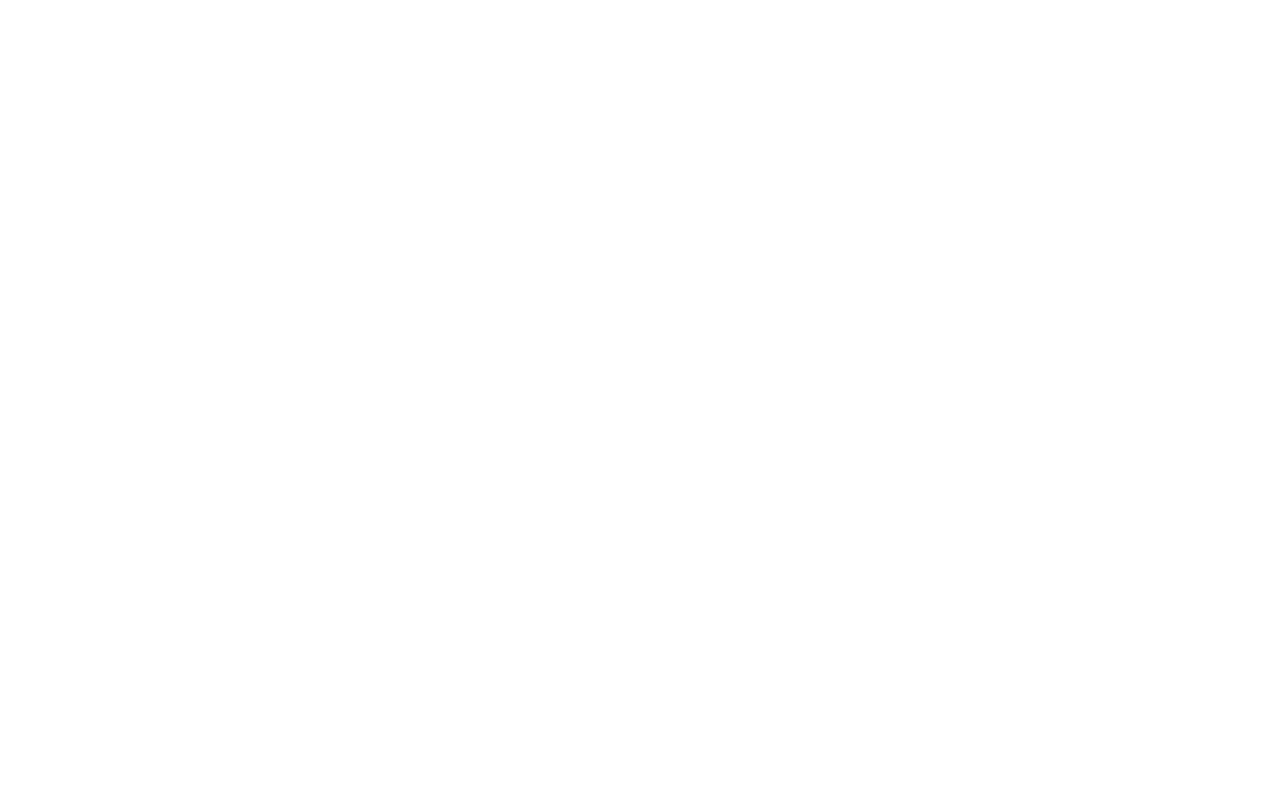
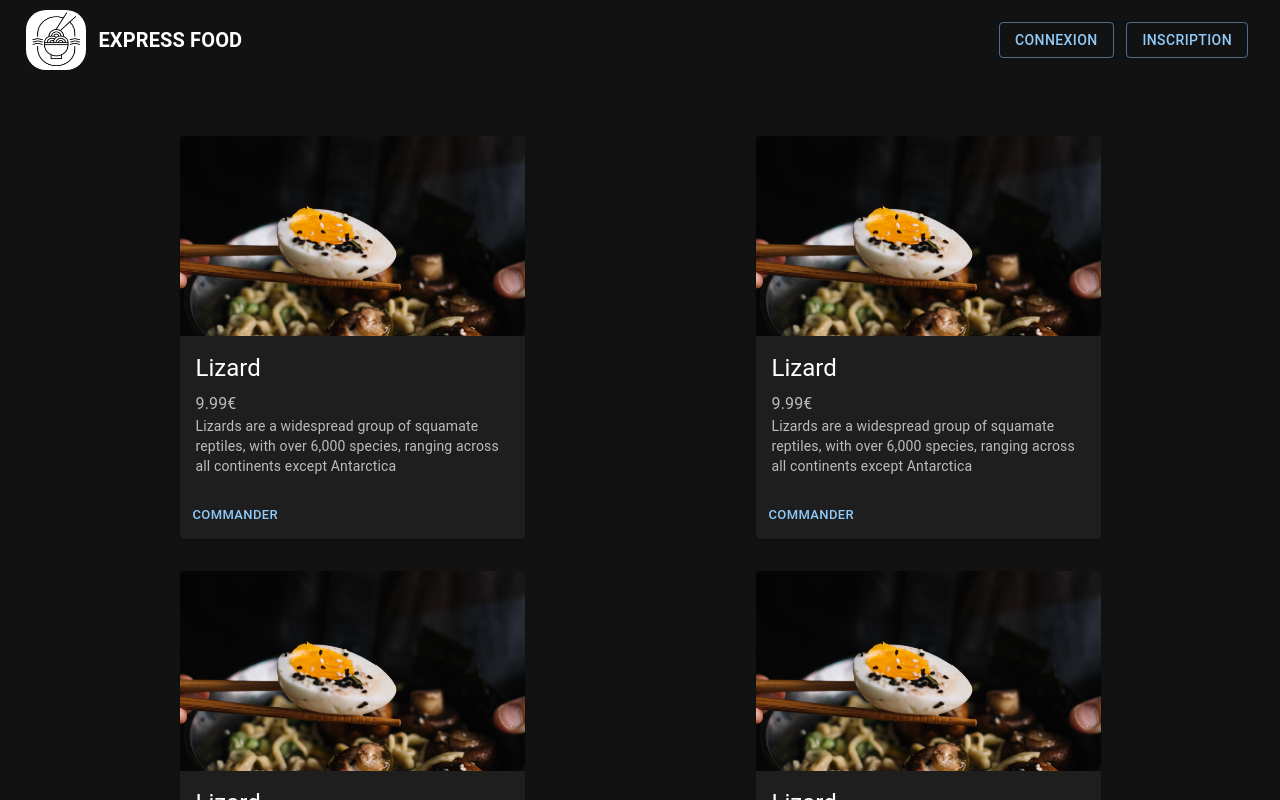
Before and after one commit to YukiLand/ExpressFood, a React (Vite) app in the folder expressfoodfront/: page /product in a window 1280 px wide. Before the commit this address had no page. Shown: the top 800 px of the page. Built offline with nearby package versions, Linux system fonts and the light colour scheme.

Commit message:
Product-Detail-Front

```diff
--- a/expressfoodfront/src/App.jsx
+++ b/expressfoodfront/src/App.jsx
@@ -11,6 +11,8 @@
 import './App.css'
 import Layout from './components/Layout/Layout'
 import Home from './components/Home/Home'
+import Product from './components/Product/Product'
+import Detail from './components/Detail/Detail';
 
 
 function App() {
@@ -22,7 +24,8 @@
         <Routes>
           <Route path="/" element={<Layout />} >
             <Route index element={<Home />} />
-            {/* <Route path="about" element={<About />} /> */}
+            <Route path="/product" element={<Product />} />
+            <Route path="/detail" element={<Detail />} />
           </Route>
         </Routes>
       </BrowserRouter>
--- /dev/null
+++ b/expressfoodfront/src/components/Detail/Detail.css
@@ -0,0 +1,14 @@
+.detail{
+    padding-top: 15vh;
+    width: 90%;
+    margin: 0 auto;
+}
+.detail-img{
+    width: 90%;
+    height: 50vh;
+    object-fit: cover;
+}
+
+.detail-quantite {
+    width: 90%;
+}
--- /dev/null
+++ b/expressfoodfront/src/components/Detail/Detail.jsx
@@ -0,0 +1,34 @@
+import { Box, Button, Grid, TextField } from "@mui/material";
+
+import './Detail.css'
+
+function Detail() {
+    return (
+        <div className="detail">
+            <Box>
+                <Grid container columns={{ xs: 1, sm: 8, md: 12 }}>
+                    <Grid xs={1} sm={4} md={6} >
+                        <img className="detail-img" src="/src/assets/desc2.jpg" alt="" />
+                    </Grid>
+                    <Grid xs={1} sm={4} md={6}>
+                        <Grid xs={12}>
+                            <h1>Boeuf Loc Lac</h1>
+                            <h2>12€</h2>
+                            <p>Boeuf sauté au poivre noir et sauce soja, servi avec du riz blanc et une salade de tomates</p>
+                            <Grid alignItems='center' columns={{ xs: 3, sm: 4, md: 8 }} spacing={2} container>
+                                <Grid item>
+                                    <Button variant="outlined">Ajouter au panier</Button>
+                                </Grid>
+                                <Grid item xs={1} sm={2} md={2}>
+                                    <TextField  className="detail-quantite" size="small" InputProps={{ inputProps: { min: 1, max: 9 } }} label="Quantité" type="number" />
+                                </Grid>
+                            </Grid>
+                        </Grid>
+                    </Grid>
+                </Grid>
+            </Box>
+        </div>
+    )
+}
+
+export default Detail;
--- a/expressfoodfront/src/components/Home/Home.jsx
+++ b/expressfoodfront/src/components/Home/Home.jsx
@@ -2,7 +2,6 @@
 import banner from "../../assets/banner.jpg";
 
 import Divider from '@mui/material/Divider';
-import Chip from '@mui/material/Chip';
 
 
 function Home() {
--- /dev/null
+++ b/expressfoodfront/src/components/Product/Product.css
@@ -0,0 +1,11 @@
+.product{
+    padding-top: 15vh;
+    width: 90%;
+    margin: 0 auto;
+}
+
+.grid-card{
+    margin: 2vh 0;
+    justify-content: center;
+    display: flex;
+}
--- /dev/null
+++ b/expressfoodfront/src/components/Product/Product.jsx
@@ -0,0 +1,47 @@
+import Grid from '@mui/material/Grid';
+import Box from '@mui/material/Box';
+import Card from '@mui/material/Card';
+import CardContent from '@mui/material/CardContent';
+import CardMedia from '@mui/material/CardMedia';
+import Typography from '@mui/material/Typography';
+import CardActions from '@mui/material/CardActions';
+import { Link } from "react-router-dom";
+import { Button } from '@mui/material';
+
+import "./Product.css";
+
+function Product() {
+
+    return (
+        <div className="product">
+            <Box sx={{ flexGrow: 1 }}>
+                <Grid container columns={{ xs: 1, sm: 8, md: 12 }}>
+                    {Array.from(Array(4)).map((_, index) => (
+                        <Grid spacing={2} className='grid-card' xs={1} sm={4} md={6} key={index}>
+                            <Card sx={{ maxWidth: 345 }}>
+                                <CardMedia component="img" sx={{ maxHeight: 200 }} image="/src/assets/desc1.jpg" />
+                                <CardContent>
+                                    <Typography gutterBottom variant="h5" component="div">
+                                        Lizard
+                                    </Typography>
+                                    <Typography variant="body1" color="text.secondary">
+                                        9.99€
+                                    </Typography>
+                                    <Typography variant="body2" color="text.secondary">
+                                        Lizards are a widespread group of squamate reptiles, with over 6,000
+                                        species, ranging across all continents except Antarctica
+                                    </Typography>
+                                </CardContent>
+                                <CardActions>
+                                    <Link to="/detail"><Button  size="small">Commander</Button></Link>
+                                </CardActions>
+                            </Card>
+                        </Grid>
+                    ))}
+                </Grid>
+            </Box>
+        </div>
+    );
+}
+
+export default Product;
```
